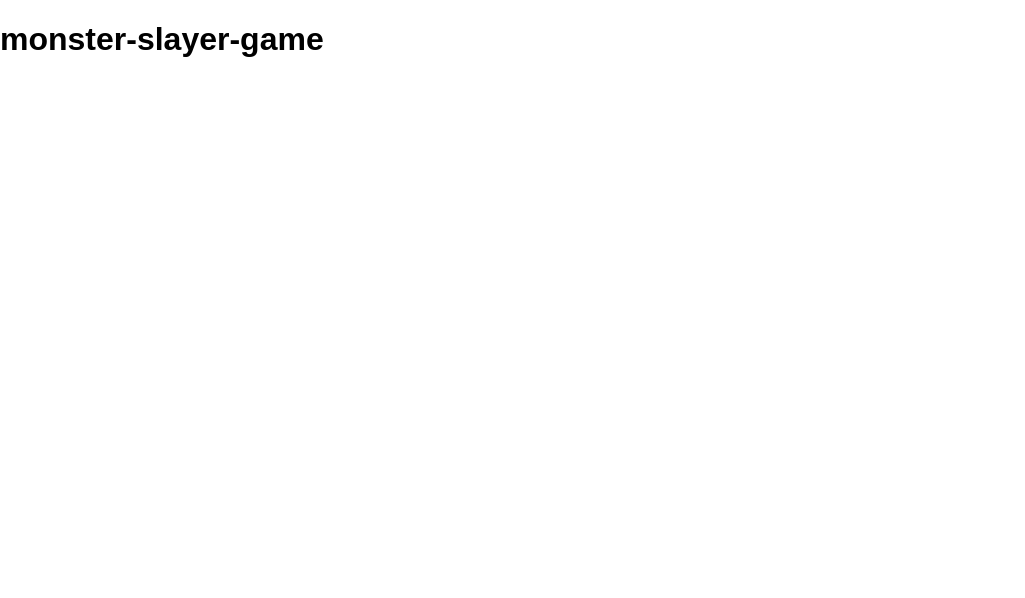
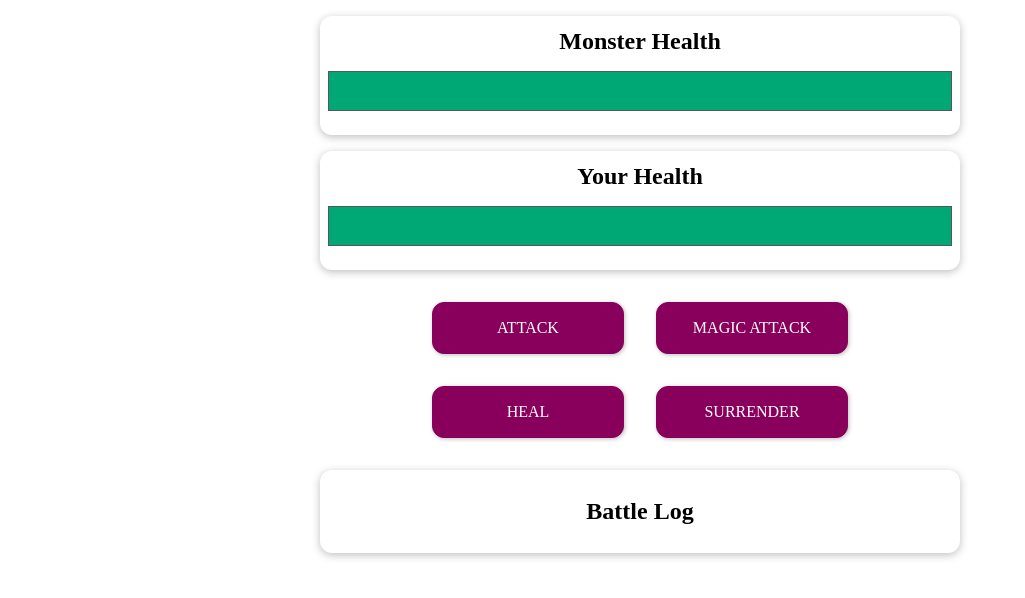
Before and after one commit to roma-marshall/monster-slayer-game, a Vue app: page / in a window 1280 px wide. Shown: the top 598 px of the page, without its empty margins (0-1025 px from the left). Built offline with nearby package versions, Linux system fonts and the light colour scheme.

Commit message:
add template structure & default data

```diff
--- a/src/App.vue
+++ b/src/App.vue
@@ -1,17 +1,47 @@
 <template>
-  <div>
-    <h1>monster-slayer-game</h1>
+  <div id="game">
+    <section id="monster" class="container">
+      <h2>Monster Health</h2>
+      <div class="healthbar">
+        <div class="healthbar__value"></div>
+      </div>
+    </section>
+    <section id="hero" class="container">
+      <h2>Your Health</h2>
+      <div class="healthbar">
+        <div class="healthbar__value"></div>
+      </div>
+    </section>
+    <section id="controls">
+      <button>ATTACK</button>
+      <button>MAGIC ATTACK</button>
+      <button>HEAL</button>
+      <button>SURRENDER</button>
+    </section>
+    <section id="log" class="container">
+      <h2>Battle Log</h2>
+      <ul></ul>
+    </section>
   </div>
 </template>
 
 <script>
 
 export default {
+  data() {
+    return {
+      heroHealth: 100,
+      monsterHealth: 100,
+      currentRound: 0,
+    }
+  },
+  methods: {
 
+  }
 }
 </script>
 
-<style>
+<style scoped>
 * {
   box-sizing: border-box;
 }
@@ -62,7 +92,7 @@ section {
 }
 
 #monster h2,
-#player h2 {
+#hero h2 {
   margin: 0.25rem;
 }
 
@@ -116,7 +146,7 @@ button:disabled {
   margin: 0.5rem 0;
 }
 
-.log--player {
+.log--hero {
   color: #7700ff;
 }
 
```
